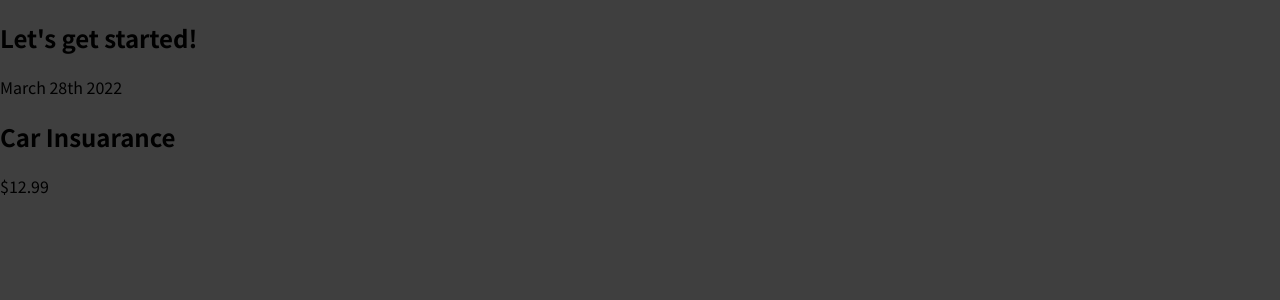
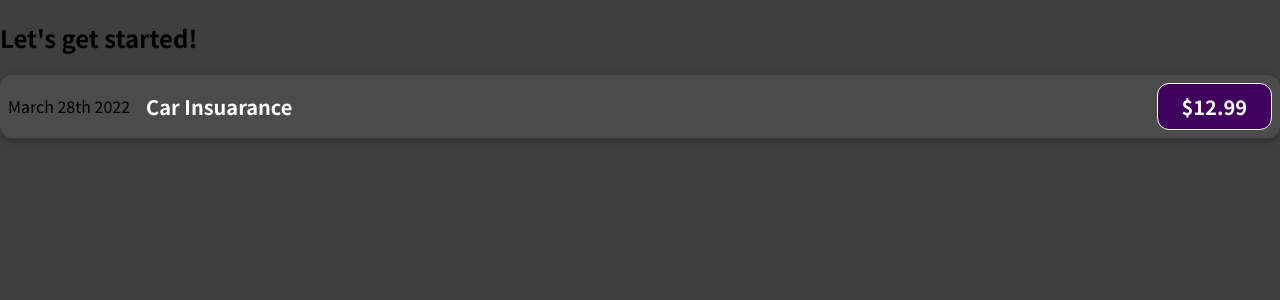
Before and after one commit to MwauStephen/Expense-Tracker-01, a JavaScript app: page / in a window 1280 px wide. Shown: the top 300 px of the page. Built offline with nearby package versions, Linux system fonts and the light colour scheme.

Commit message:
added the class names

```diff
--- a/src/Components/ExpenseItems.js
+++ b/src/Components/ExpenseItems.js
@@ -1,11 +1,11 @@
 import "./ExpenseItems.css";
 function ExpenseItem() {
   return (
-    <div >
+    <div className="expense-item">
       <div>March 28th 2022</div>
-      <div>
+      <div className="expense-item__description">
         <h2>Car Insuarance</h2>
-        <div>$12.99</div>
+        <div className="expense-item__price">$12.99</div>
       </div>
     </div>
   );
```
